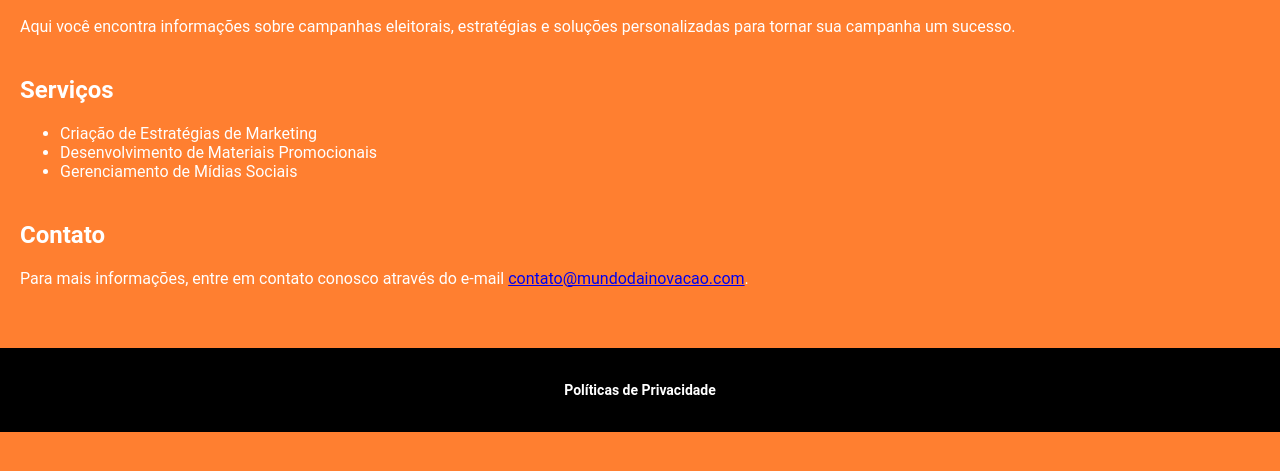
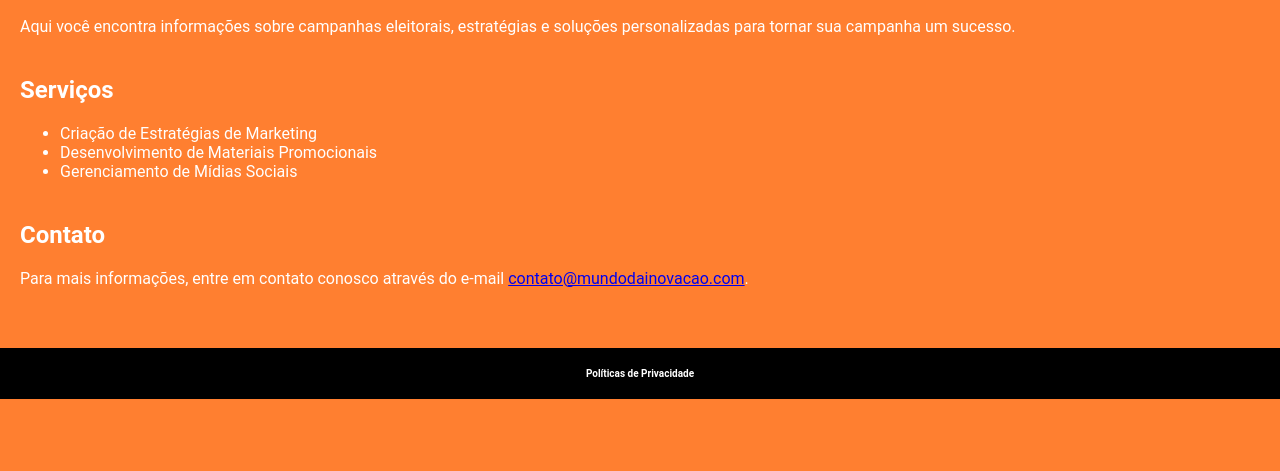
Before and after one commit to jeremias210421/mundodainovacao, a plain HTML site: page pagina2.html in a window 1280 px wide. Shown: the part 163-634 px from the top of the page. Drawn offline with Linux system fonts and the light colour scheme.

Commit message:
Update styles_page.css

```diff
--- a/styles_page.css
+++ b/styles_page.css
@@ -84,8 +84,8 @@ section {
     transform: translateX(-50%);
     width: 100%;
     text-align: center;
-    padding: 20px;
-    font-size: 14px;
+    padding: 10px;
+    font-size: 10px;
     color: #fff; /* Cor do texto do rodapé */
     background: #000; /* Cor de fundo do rodapé */
     box-sizing: border-box;
```
